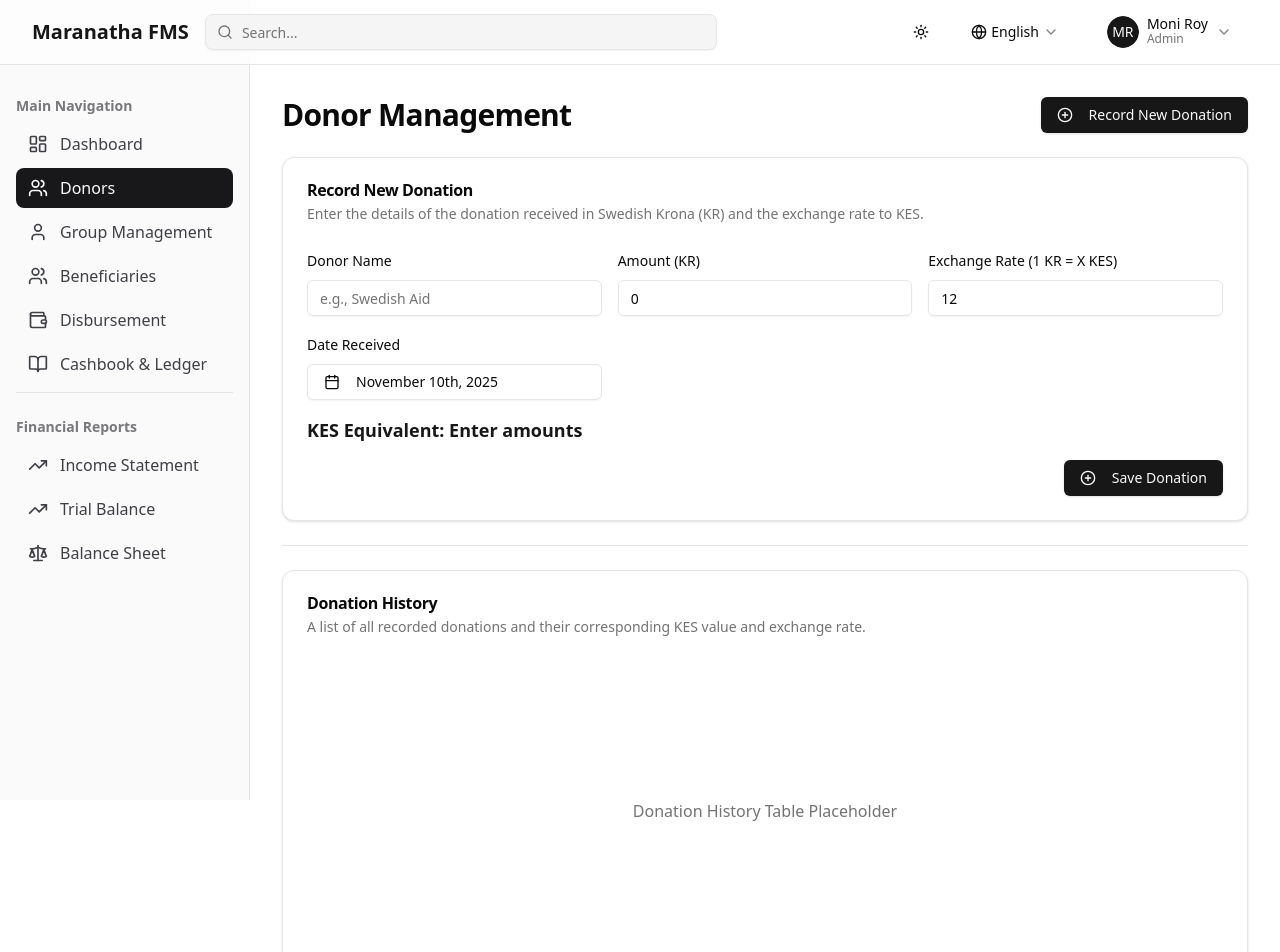
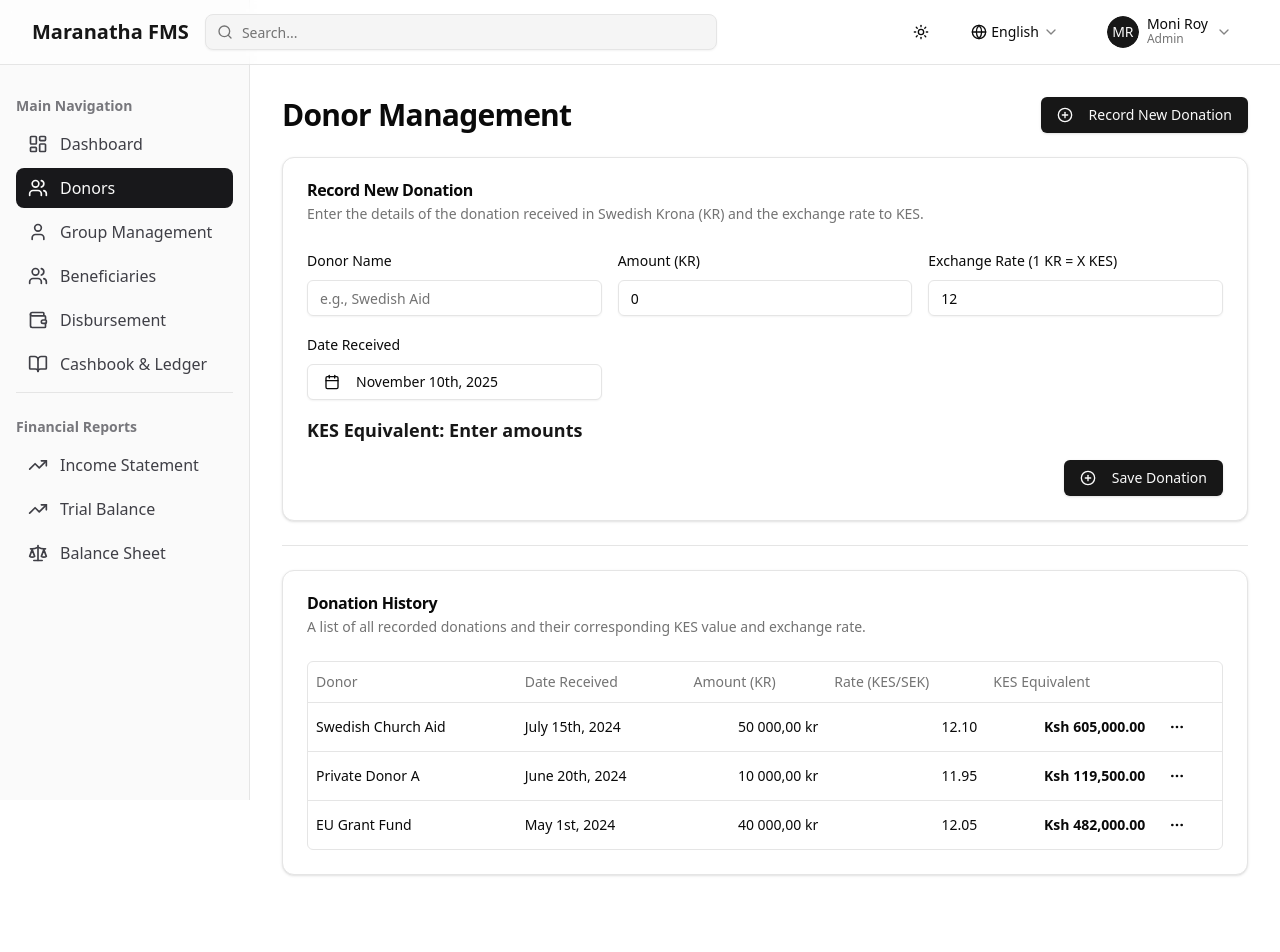
Before and after one commit to DevSpenz/Maranatha, a Next.js app: page /donors in a window 1280 px wide. Shown: the top 952 px of the page. After the commit the page ends 907 px from the top, so only its background shows below. Built offline with nearby package versions, Linux system fonts and the light colour scheme.

Commit message:
[dyad] Implementing the Donation History data table on the Donors page. - wrote 2 file(s)

```diff
--- /dev/null
+++ b/src/app/donors/columns.tsx
@@ -0,0 +1,88 @@
+"use client";
+
+import { ColumnDef } from "@tanstack/react-table";
+import { Donation } from "@/types";
+import { format } from "date-fns";
+import { Button } from "@/components/ui/button";
+import { MoreHorizontal } from "lucide-react";
+import {
+  DropdownMenu,
+  DropdownMenuContent,
+  DropdownMenuItem,
+  DropdownMenuLabel,
+  DropdownMenuSeparator,
+  DropdownMenuTrigger,
+} from "@/components/ui/dropdown-menu";
+
+const formatCurrency = (amount: number, currency: string) => {
+  return new Intl.NumberFormat(currency === 'KES' ? "en-KE" : "sv-SE", {
+    style: "currency",
+    currency: currency,
+  }).format(amount);
+};
+
+export const columns: ColumnDef<Donation>[] = [
+  {
+    accessorKey: "donorName",
+    header: "Donor",
+    cell: ({ row }) => <div className="font-medium">{row.getValue("donorName")}</div>,
+  },
+  {
+    accessorKey: "dateReceived",
+    header: "Date Received",
+    cell: ({ row }) => {
+      const date = row.getValue("dateReceived") as Date;
+      return <div>{format(date, "PPP")}</div>;
+    },
+  },
+  {
+    accessorKey: "sekAmount",
+    header: "Amount (KR)",
+    cell: ({ row }) => {
+      const amount = parseFloat(row.getValue("sekAmount"));
+      return <div className="text-right">{formatCurrency(amount, "SEK")}</div>;
+    },
+  },
+  {
+    accessorKey: "exchangeRate",
+    header: "Rate (KES/SEK)",
+    cell: ({ row }) => {
+      const rate = parseFloat(row.getValue("exchangeRate"));
+      return <div className="text-right">{rate.toFixed(2)}</div>;
+    },
+  },
+  {
+    accessorKey: "kesAmount",
+    header: "KES Equivalent",
+    cell: ({ row }) => {
+      const amount = parseFloat(row.getValue("kesAmount"));
+      return <div className="font-semibold text-right">{formatCurrency(amount, "KES")}</div>;
+    },
+  },
+  {
+    id: "actions",
+    enableHiding: false,
+    cell: ({ row }) => {
+      const donation = row.original;
+
+      return (
+        <DropdownMenu>
+          <DropdownMenuTrigger asChild>
+            <Button variant="ghost" className="h-8 w-8 p-0">
+              <span className="sr-only">Open menu</span>
+              <MoreHorizontal className="h-4 w-4" />
+            </Button>
+          </DropdownMenuTrigger>
+          <DropdownMenuContent align="end">
+            <DropdownMenuLabel>Actions</DropdownMenuLabel>
+            <DropdownMenuItem onClick={() => navigator.clipboard.writeText(donation.id)}>
+              Copy Transaction ID
+            </DropdownMenuItem>
+            <DropdownMenuSeparator />
+            <DropdownMenuItem>View Details</DropdownMenuItem>
+          </DropdownMenuContent>
+        </DropdownMenu>
+      );
+    },
+  },
+];
--- a/src/app/donors/page.tsx
+++ b/src/app/donors/page.tsx
@@ -4,6 +4,40 @@ import { Button } from "@/components/ui/button";
 import { Separator } from "@/components/ui/separator";
 import { PlusCircle } from "lucide-react";
 import { DonationForm } from "@/components/forms/DonationForm";
+import { DataTable } from "@/components/data-table/DataTable";
+import { columns } from "./columns";
+import { Donation } from "@/types";
+
+// Mock Data for Donation History
+const mockDonations: Donation[] = [
+    {
+        id: "d1",
+        donorName: "Swedish Church Aid",
+        sekAmount: 50000,
+        exchangeRate: 12.10,
+        kesAmount: 50000 * 12.10,
+        dateReceived: new Date(2024, 6, 15), // July 15th
+        recordedAt: new Date(2024, 6, 16),
+    },
+    {
+        id: "d2",
+        donorName: "Private Donor A",
+        sekAmount: 10000,
+        exchangeRate: 11.95,
+        kesAmount: 10000 * 11.95,
+        dateReceived: new Date(2024, 5, 20), // June 20th
+        recordedAt: new Date(2024, 5, 21),
+    },
+    {
+        id: "d3",
+        donorName: "EU Grant Fund",
+        sekAmount: 40000,
+        exchangeRate: 12.05,
+        kesAmount: 40000 * 12.05,
+        dateReceived: new Date(2024, 4, 1), // May 1st
+        recordedAt: new Date(2024, 4, 2),
+    },
+];
 
 export default function DonorsPage() {
   return (
@@ -21,7 +55,7 @@ export default function DonorsPage() {
 
         <Separator />
 
-        {/* Donation History Table Placeholder */}
+        {/* Donation History Table */}
         <Card>
           <CardHeader>
             <CardTitle>Donation History</CardTitle>
@@ -30,9 +64,7 @@ export default function DonorsPage() {
             </CardDescription>
           </CardHeader>
           <CardContent>
-            <div className="h-[300px] flex items-center justify-center text-muted-foreground">
-              Donation History Table Placeholder
-            </div>
+            <DataTable columns={columns} data={mockDonations} />
           </CardContent>
         </Card>
       </div>
```
